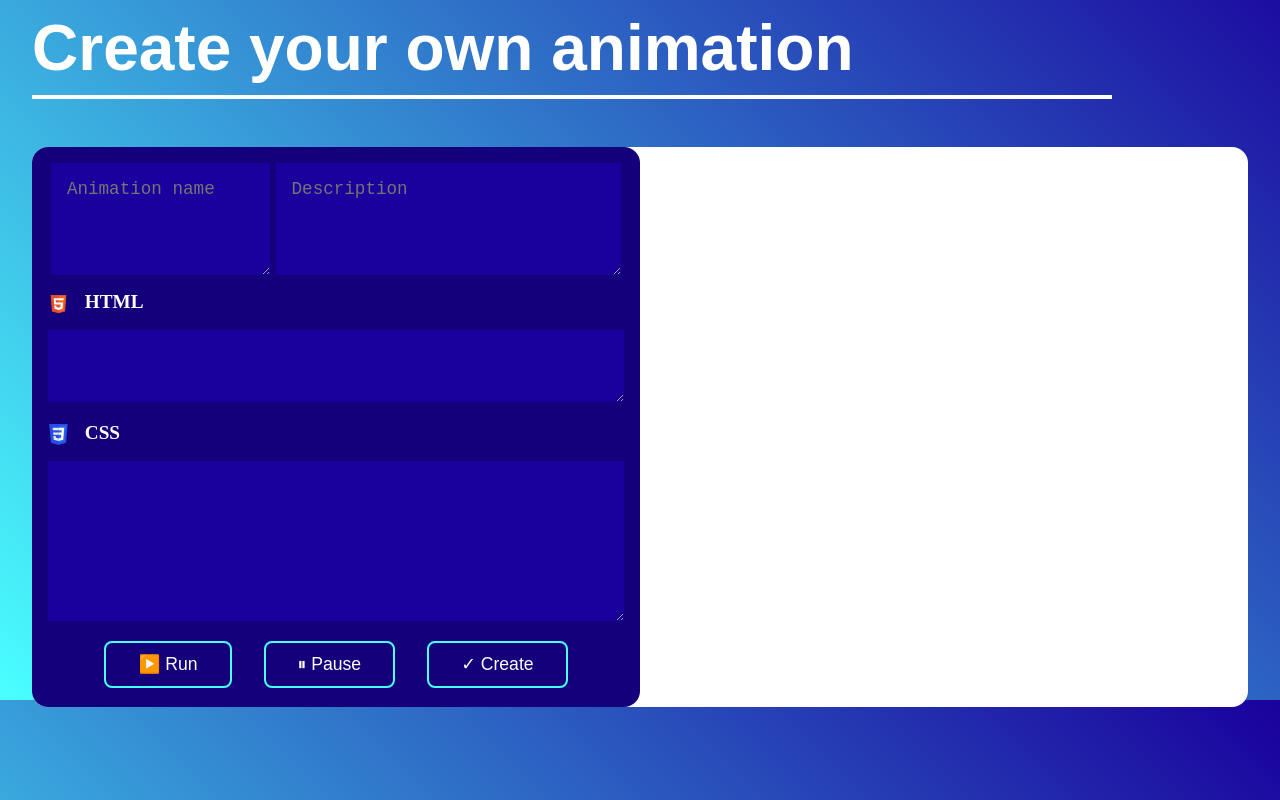
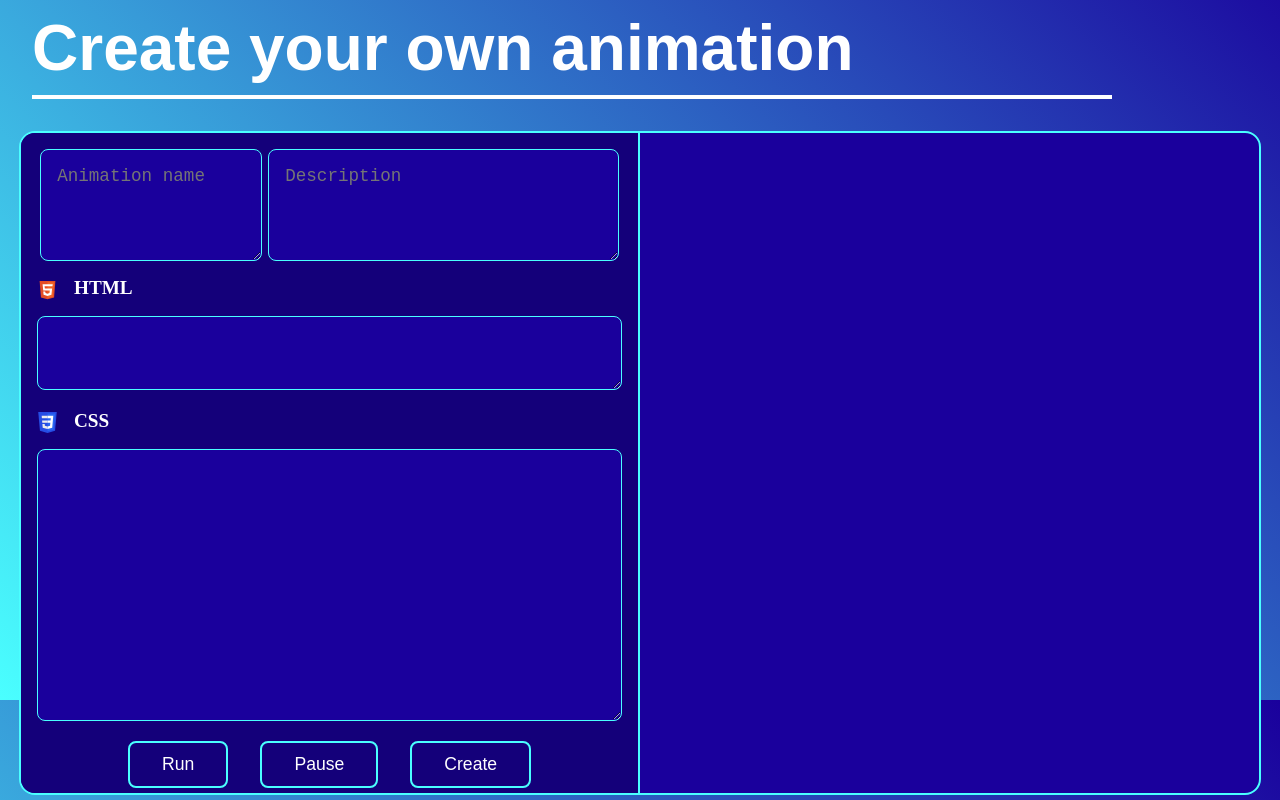
Before and after one commit to SachaBouk/Animflow, a Vue app in the folder animflow/: page /Tools in a window 1280 px wide. Shown: the part 900-1700 px from the top of the page. Built offline with nearby package versions, Linux system fonts and the light colour scheme; a web font is replaced by a local one.

Commit message:
Refactor button labels and enhance styling in CodePen and Toolsview components

```diff
--- a/animflow/src/components/codepen.vue
+++ b/animflow/src/components/codepen.vue
@@ -21,9 +21,9 @@
 
                 <div class="controls">
                     <!-- <button class="back-btn" @click="goBack">↩️ Retour</button> -->
-                    <button type="button" @click="runCode">▶️ Run</button>
-                    <button type="button" @click="pauseAnimation">⏸ Pause</button>
-                    <button type="submit">✓ Create</button>
+                    <button type="button" @click="runCode">Run</button>
+                    <button type="button" @click="pauseAnimation">Pause</button>
+                    <button type="submit">Create</button>
                 </div>
             </form>
             </div>
@@ -104,15 +104,16 @@ export default {
 }
 
 .code-editor {
-    width: 95%;
-    height: 70vh;
+  width: 97%;
+  height: 83vh;
   display: grid;
   grid-template-columns: repeat(2, 1fr);
-    background-color: #fff;
+  background-color: var(--blue);
   border-radius: 1rem;
   overflow: hidden;
-    margin-top: 3rem;
-    margin-bottom: 15rem;
+  border: 2px solid var(--lightblue);
+  margin-top: 2rem;
+  margin-bottom: 5rem;
 }
 
 .code {
@@ -120,8 +121,9 @@ export default {
   grid-template-rows: repeat(3, 1fr);
   background-color: var(--darkblue);
   padding: 1rem;
-    border-radius: 0 1rem 1rem 0;
   overflow-y: hidden;
+  border-right: 2px solid var(--lightblue);
+
 }
 
 .animation-form {
@@ -157,14 +159,15 @@ export default {
   height: calc(100% - 3rem);
   background-color: var(--blue);
   color: var(--lightblue);
-    border: none;
+  border: 1px solid var(--lightblue);
   padding: 1rem;
   font-size: 1.1rem;
   resize: vertical;
+  border-radius: .5rem;
 }
 
 .css-code textarea {
-    height: 10rem;
+  height: 17rem;
 }
 
 .code textarea::-webkit-scrollbar {
@@ -174,6 +177,10 @@ export default {
 .code textarea::-webkit-scrollbar-thumb {
   background-color: var(--pink);
   border-radius: .4rem;
+}
+
+.html-code{
+  margin-bottom: 1rem;
 }
 
 #result {
@@ -219,4 +226,5 @@ h1>img {
   background-color: #fff;
   color: #14007a;
 }
+
 </style>
--- a/animflow/src/views/Toolsview.vue
+++ b/animflow/src/views/Toolsview.vue
@@ -46,7 +46,7 @@ onMounted(() => {
         <h1>ON</h1>
         <h1>TOOLS</h1>
         <div id="introText">
-            <p>Didn’t find what you were looking for? The Tools page lets you design and customize your own CSS
+            <p>Didn’t find what you were looking for ? The Tools page lets you design and customize your own CSS
                 animations from scratch. Experiment, preview your effects in real time, and bring your creative ideas to
                 life directly on AnimFlow. ⚙️✨</p>
         </div>
```
Lines whose indentation alone changed are shown as unchanged.
